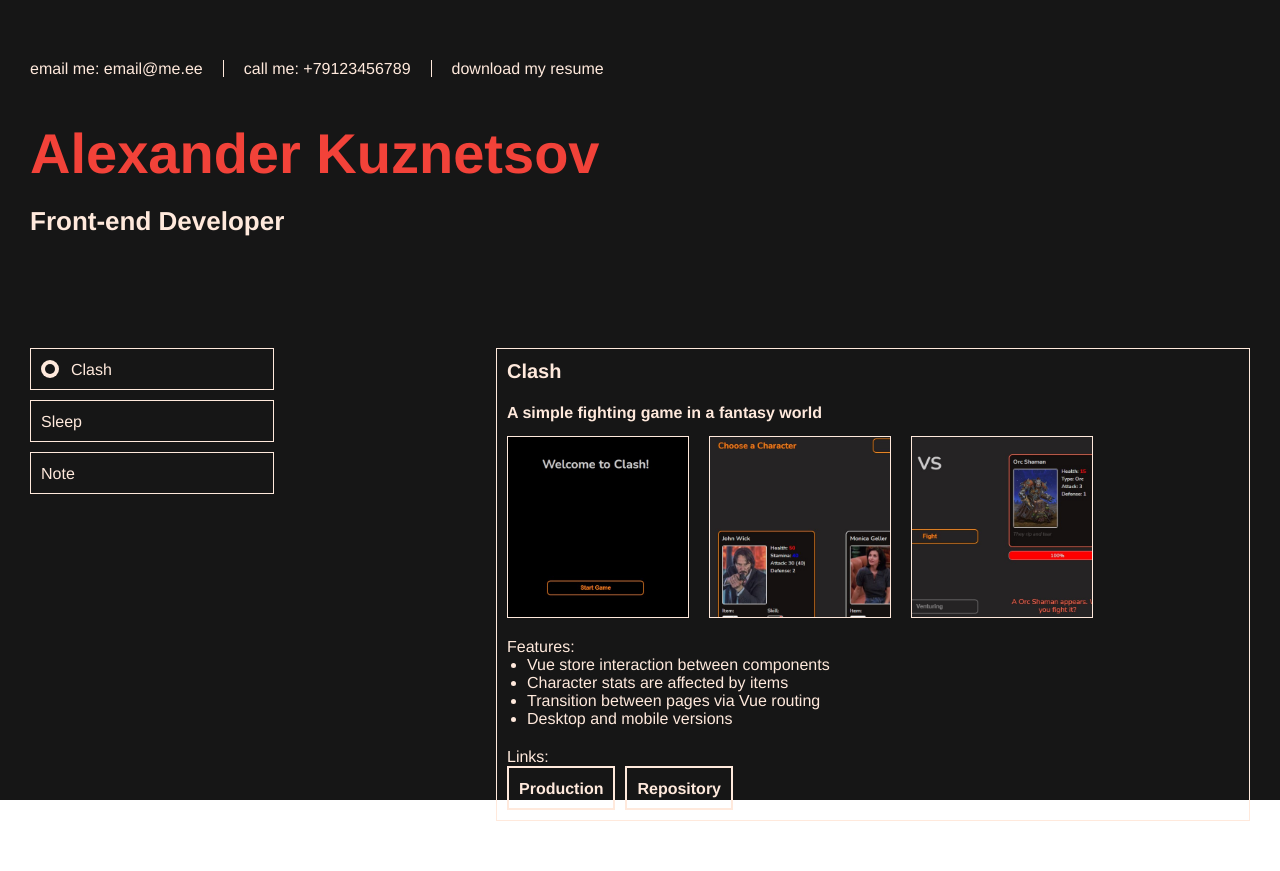
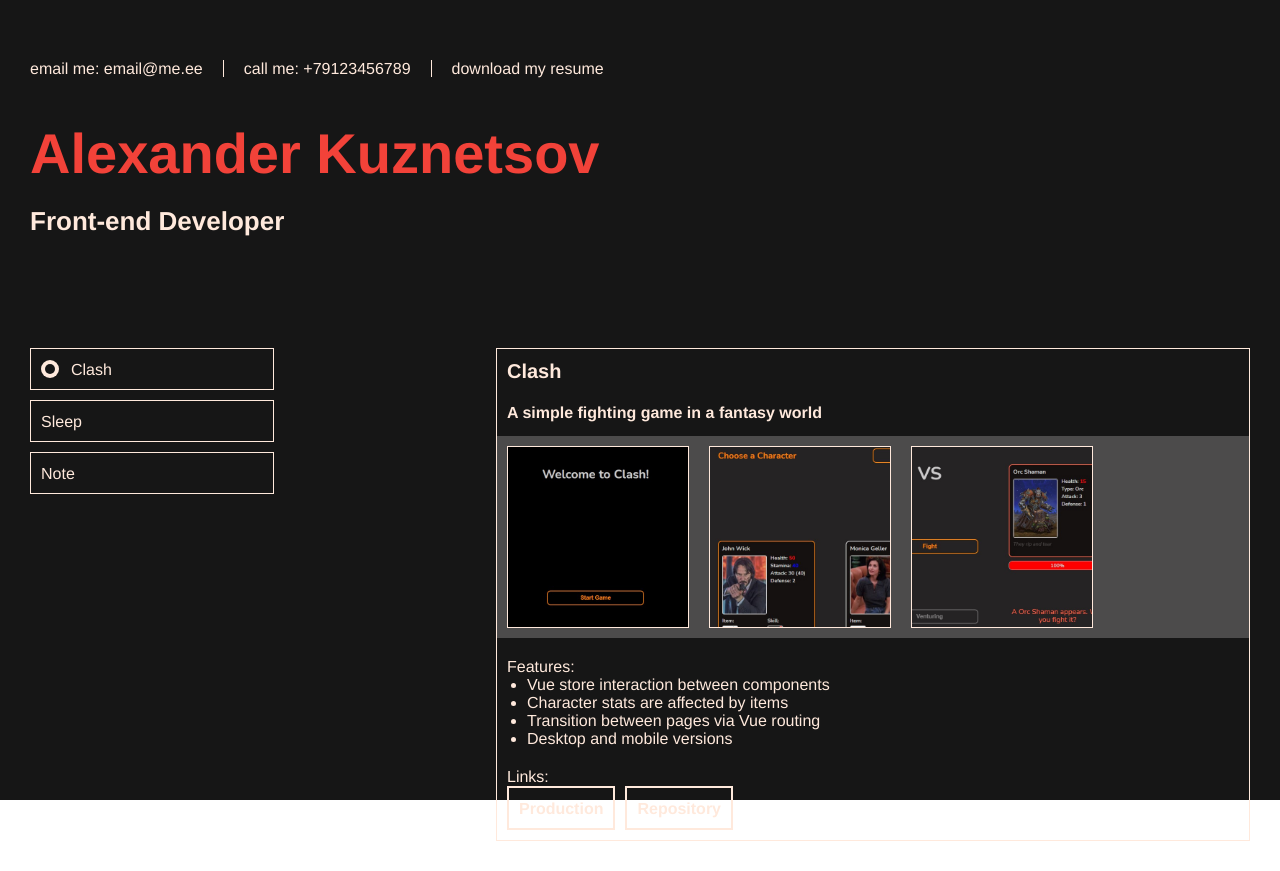
Before and after one commit to alex-y-kuznetsov/portf, a Vue app: page /#/ in a window 1280 px wide. Built offline with nearby package versions, Linux system fonts and the light colour scheme; a web font is replaced by a local one.

Commit message:
screenshots background

```diff
--- a/src/assets/styles/components/projects.less
+++ b/src/assets/styles/components/projects.less
@@ -25,6 +25,9 @@
 .project_img_container {
   width: 100%;
   display: flex;
+  background-color: @background_color_img;
+  padding: 10px;
+  margin: 0 -10px;
 }
 
 .project_img_cover {
--- a/src/assets/styles/variables.less
+++ b/src/assets/styles/variables.less
@@ -2,5 +2,6 @@
 @main_color: #ffe9dc;
 @title_color: #f24239;
 @background_color: #161616;
+@background_color_img: #4c4b4b;
 @background_color_opaque: rgba(50, 50, 50, 0.6) ;
 @main_shadow_color: #323232;
```
